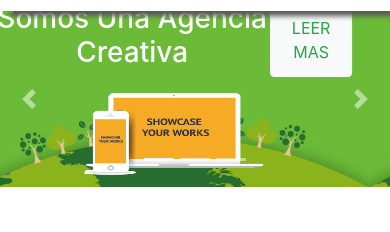
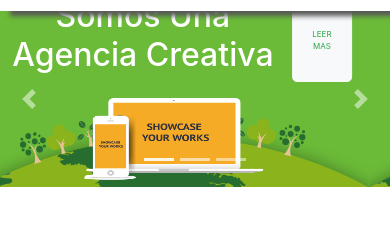
Before and after one commit to AdeoroM/Recytechco, a plain HTML site: page index.html in a window 390 px wide. Shown: the part 105-337 px from the top of the page. Drawn offline with nearby package versions, Linux system fonts and the light colour scheme.

Commit message:
Eighth Commit

```diff
--- a/assets/css/style.css
+++ b/assets/css/style.css
@@ -49,13 +49,17 @@ header {
   margin: 0 15px;
 }
 
-@media only screen and (max-width: 600px){
+@media only screen and (max-width: 800px){
   #recycle-man {
-    width: 80%;
-    height: auto;
+    width: 40%;
+    height: 100%;
   }
   #desktop_image{
     width: 50%;
     height: 80%;
   }
+  #btnInformation, #textInformation{
+    font-size: 50%;
+  }
+
 }
--- a/index.html
+++ b/index.html
@@ -131,13 +131,14 @@
               id="navbar-1"
             >
               <div class="d-flex justify-content-around mb-3" id="textMenuBox">
-                <div class="text-white">
-                  <h3>Somos Una Agencia Creativa</h3>
+                <div class="text-white" id="textInformation">
+                  <h2>Somos Una Agencia Creativa</h2>
                 </div>
                 <button
+                  type="button"
+                  class="btn btn-light btn-lg text-success "
                   onclick="location.href='information.html'"
-                  type="button"
-                  class="btn btn-light text-success "
+                  id="btnInformation"
                 >
                   LEER MAS
                 </button>
```
